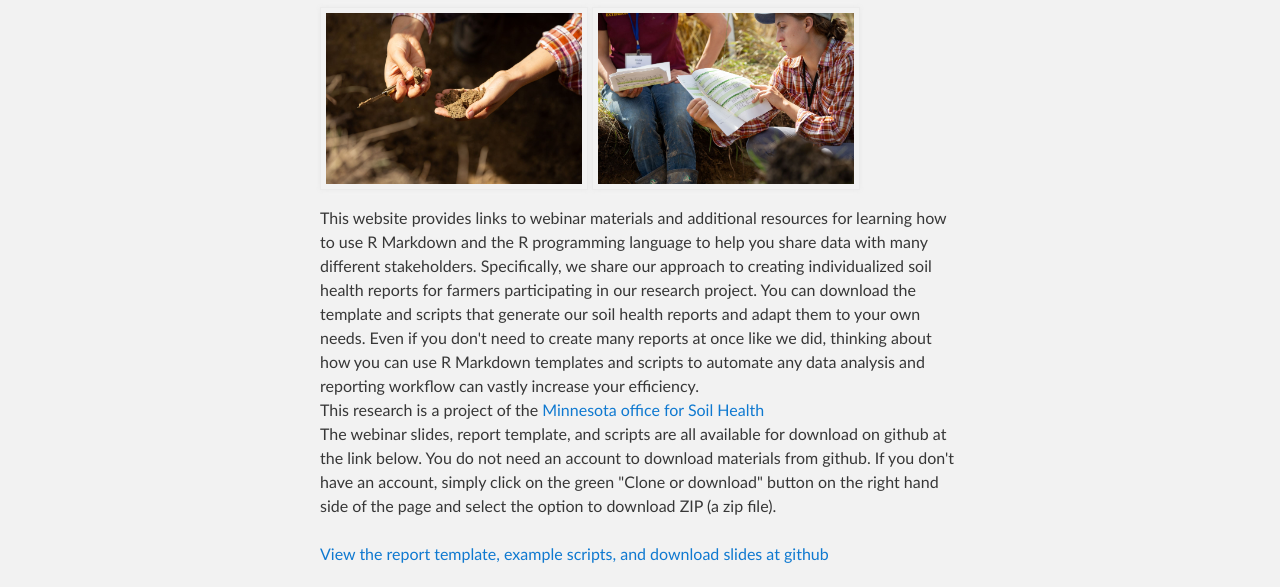
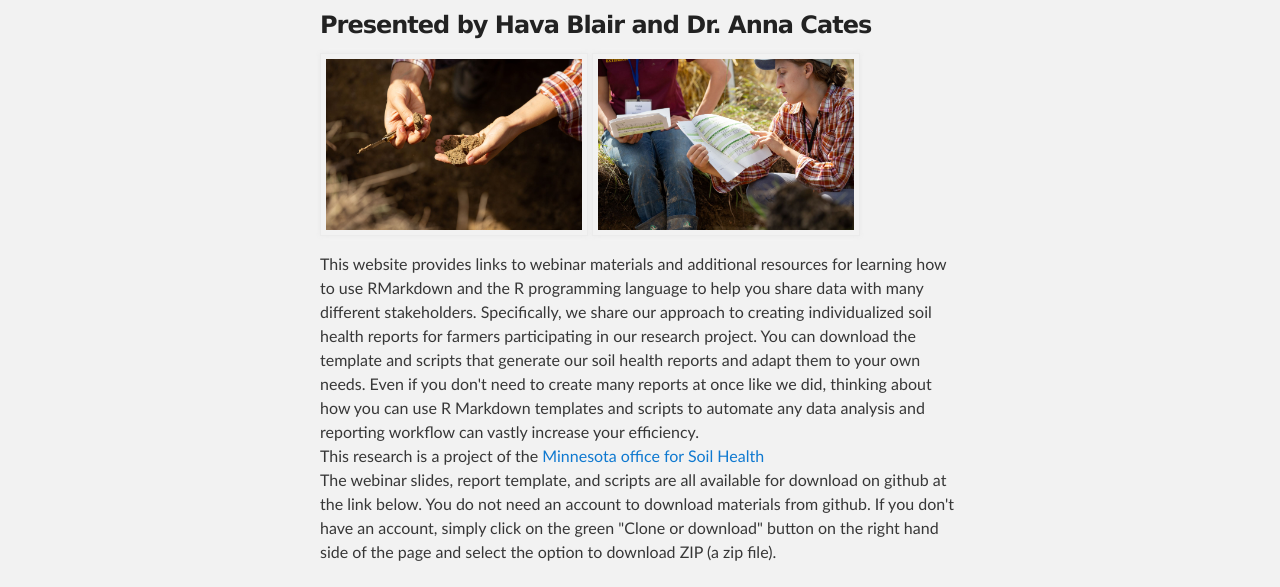
Before and after one commit to havablair/havablair.github.io, a plain HTML site: page index.html in a window 1280 px wide. Shown: the part 358-945 px from the top of the page. Drawn offline with Linux system fonts and the light colour scheme.

Commit message:
add and format names

```diff
--- a/index.html
+++ b/index.html
@@ -27,18 +27,24 @@
             <h2 style="padding-bottom: 0; margin-bottom: 0;">Webinar:
               May 6, 2020 at 2pm CST
           </h2>
+          <h3 style="padding-bottom:0; margin-bottom: 0;">Presented by Hava Blair and Dr. Anna Cates
+          </h3>
           <div>
             <img style="width: 40%;" src="./assets/hands_soil.jpg">
             <img style="width: 40%;" src="./assets/field-day-report.jpg">
           </div>
-            This website provides links to webinar materials and additional resources for learning how to use R Markdown
-            and the R programming language to help you share data with many different stakeholders. Specifically,
+            This website provides links to webinar materials and additional resources for learning how to use
+            RMarkdown and the R programming language to help you share data with many different stakeholders. Specifically,
             we share our approach to creating individualized soil health reports for farmers participating in our research project.
             You can download the template and scripts that generate our soil health reports and adapt them to your own needs.
             Even if you don't need to create many reports at once like we did, thinking about how you can use R Markdown templates and
-            scripts to automate any data analysis and reporting workflow can vastly increase your efficiency. <br>
+            scripts to automate any data analysis and reporting workflow can vastly increase your efficiency.
 
-            This research is a project of the <a href="https://www.wrc.umn.edu/mosh/">Minnesota office for Soil Health</a> <br>
+            <br>
+
+            This research is a project of the <a href="https://www.wrc.umn.edu/mosh/">Minnesota office for Soil Health</a>
+
+            <br>
 
             The webinar slides, report template, and scripts are all available for download on github at the link below.  You do not
             need an account to download materials from github.  If you don't have an account, simply click on the green
@@ -48,7 +54,7 @@
             <br>
             <div>
               <br>
-              <a href="#"> View the report template, example scripts, and download slides at github</a>
+              <a href="#"> View the report template, example scripts, and download slides on GitHub</a>
             </div>
 
             <br>
@@ -60,7 +66,7 @@
 
     <div id="footer_wrap" class="outer">
       <footer class="inner">
-        <p> <a href="https://www.swac.umn.edu/directory/grad-students/hava-blair">Hava Blair at UMN</a> <a href="https://www.swac.umn.edu/directory/faculty/anna-cates">Dr. Anna Cates at UMN</a></p>
+        <p> <a href="https://www.swac.umn.edu/directory/grad-students/hava-blair">Hava Blair at UMN</a>             <a href="https://www.swac.umn.edu/directory/faculty/anna-cates">Dr. Anna Cates at UMN</a></p>
       </footer>
     </div>
 
```
